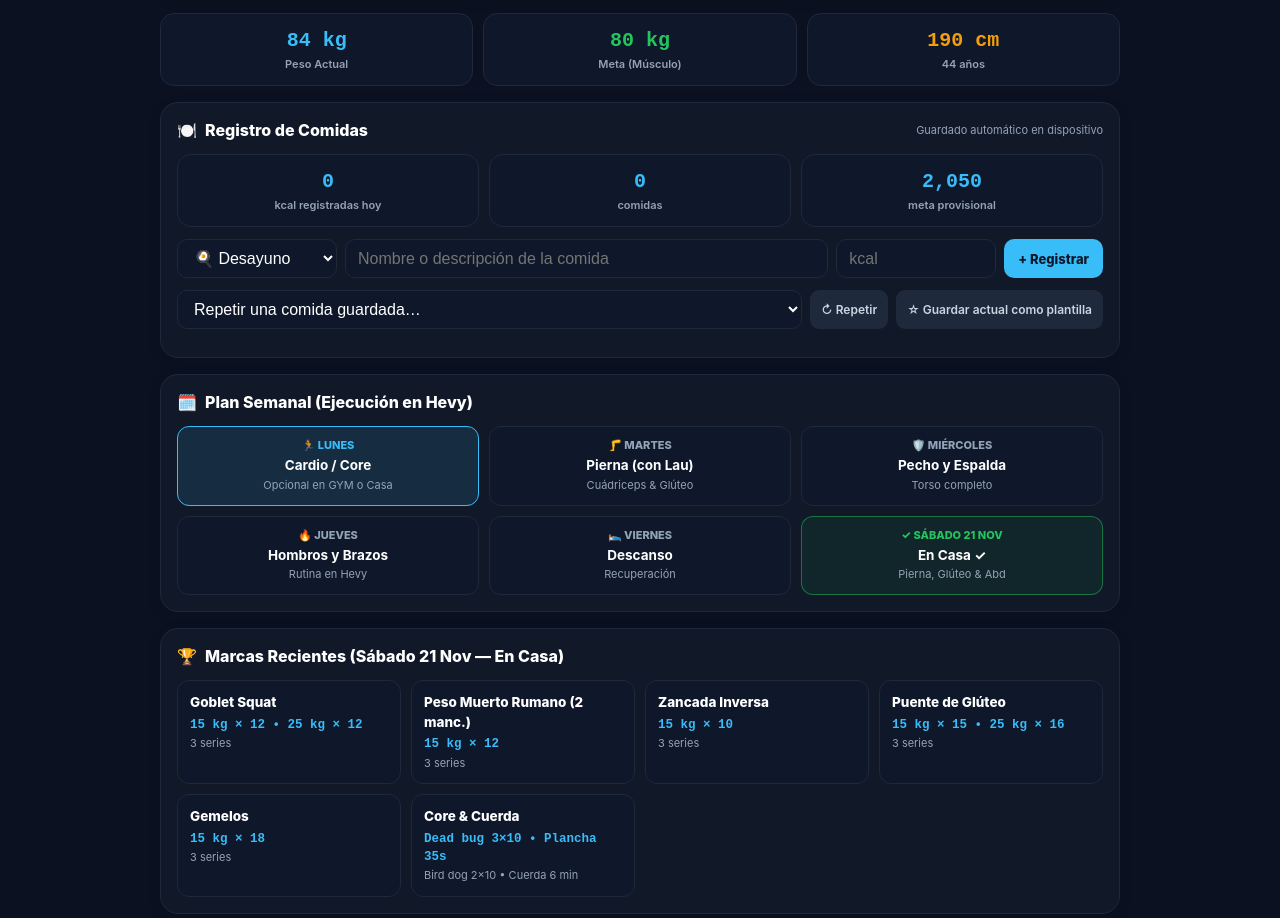
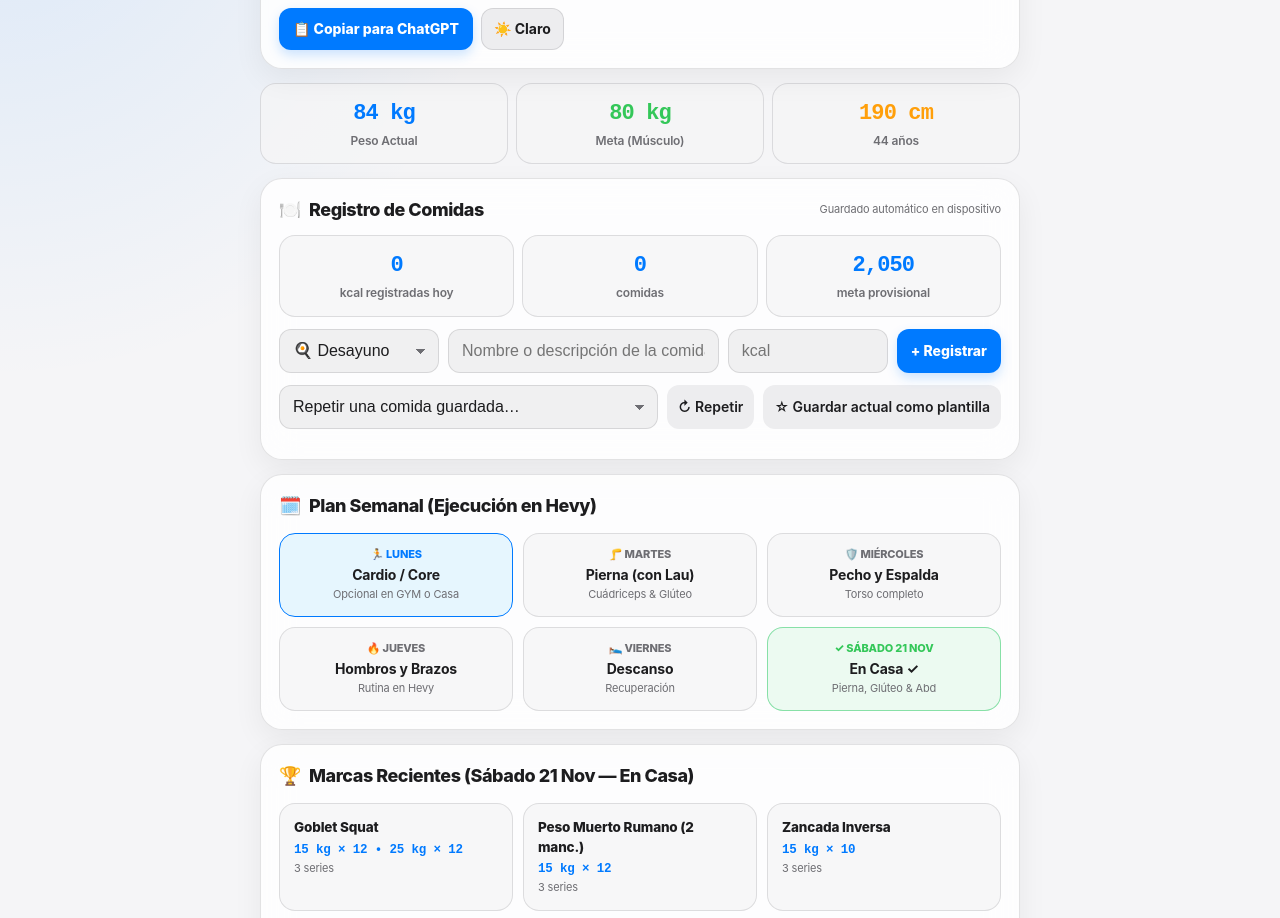
Before and after one commit to felifade/gym-plan, a plain HTML site: page index.html in a window 1280 px wide. Shown: the part 131-1049 px from the top of the page. Drawn offline with Linux system fonts and the light colour scheme.

Commit message:
Refina interfaz movil con estilo Apple

```diff
--- a/index.html
+++ b/index.html
@@ -136,6 +136,104 @@
     .record-title { font-weight: 800; font-size: 13.5px; color: var(--text-strong); }
     .record-val { font-size: 12.5px; color: var(--sky); font-weight: 700; margin-top: 3px; font-family: ui-monospace, monospace; }
     .record-date { font-size: 11px; color: var(--muted); margin-top: 2px; }
+    /* Apple-inspired UI refinement */
+    :root {
+      --bg: #f5f5f7;
+      --card: rgba(255,255,255,.82);
+      --card-inner: rgba(245,245,247,.78);
+      --border: rgba(60,60,67,.14);
+      --text: #3a3a3c;
+      --text-strong: #1d1d1f;
+      --muted: #6e6e73;
+      --sky: #007aff;
+      --sky-text: #ffffff;
+      --emerald: #34c759;
+      --amber: #ff9f0a;
+      --btn-sec-bg: rgba(118,118,128,.12);
+      --btn-sec-text: #1d1d1f;
+      --input-bg: rgba(118,118,128,.10);
+    }
+    [data-theme="dark"] {
+      --bg: #000000;
+      --card: rgba(28,28,30,.88);
+      --card-inner: rgba(44,44,46,.72);
+      --border: rgba(235,235,245,.16);
+      --text: #d1d1d6;
+      --text-strong: #f5f5f7;
+      --muted: #98989d;
+      --sky: #0a84ff;
+      --sky-text: #ffffff;
+      --btn-sec-bg: rgba(118,118,128,.24);
+      --btn-sec-text: #f5f5f7;
+      --input-bg: rgba(118,118,128,.20);
+    }
+    body {
+      background:
+        radial-gradient(circle at 0% 0%, rgba(0,122,255,.10), transparent 32rem),
+        var(--bg);
+      color: var(--text);
+      font-size: 16px;
+      letter-spacing: -.01em;
+    }
+    .container { max-width: 760px; gap: 14px; }
+    .card {
+      border: 1px solid var(--border);
+      border-radius: 22px;
+      padding: 18px;
+      box-shadow: 0 10px 30px rgba(0,0,0,.06);
+      backdrop-filter: blur(18px);
+      -webkit-backdrop-filter: blur(18px);
+    }
+    h1 { font-size: clamp(26px, 6vw, 34px); letter-spacing: -.045em; line-height: 1.08; }
+    .subtitle { font-size: 15px; color: var(--muted); }
+    .badge { font-size: 12px; padding: 5px 10px; border-radius: 999px; }
+    .section-title { font-size: 18px; letter-spacing: -.025em; margin-bottom: 14px; }
+    .kpi-grid { gap: 8px; }
+    .kpi-box { border-radius: 16px; padding: 14px 8px; }
+    .kpi-val { font-size: 22px; letter-spacing: -.04em; }
+    .kpi-lbl { font-size: 12px; color: var(--muted); }
+    .btn-primary, .btn-sec, .theme-btn {
+      min-height: 42px;
+      border-radius: 12px;
+      font-size: 14px;
+      transition: transform .16s ease, filter .16s ease, background .16s ease;
+    }
+    .btn-primary { box-shadow: 0 5px 12px rgba(0,122,255,.20); }
+    .btn-primary:active, .btn-sec:active, .theme-btn:active { transform: scale(.97); }
+    .log-form { gap: 9px; }
+    .log-input {
+      min-height: 44px;
+      border-radius: 12px;
+      border: 1px solid var(--border);
+      padding: 10px 13px;
+      color: var(--text-strong);
+    }
+    select.log-input {
+      appearance: none;
+      background-image: linear-gradient(45deg, transparent 50%, var(--muted) 50%), linear-gradient(135deg, var(--muted) 50%, transparent 50%);
+      background-position: calc(100% - 17px) 19px, calc(100% - 12px) 19px;
+      background-size: 5px 5px, 5px 5px;
+      background-repeat: no-repeat;
+      padding-right: 32px;
+    }
+    .log-item {
+      border-radius: 15px;
+      padding: 13px 14px;
+      line-height: 1.35;
+      font-size: 15px;
+    }
+    .day-box { border-radius: 16px; padding: 13px 10px; }
+    .day-focus { font-size: 14px; }
+    .record-card { border-radius: 16px; padding: 14px; }
+    @media (max-width: 560px) {
+      body { padding: 10px; padding-bottom: 28px; }
+      .card { padding: 15px; border-radius: 20px; }
+      .header { align-items: flex-start; }
+      .header-actions { width: 100%; justify-content: space-between; }
+      .log-form > * { width: 100%; max-width: none !important; }
+      .log-form .btn-primary, .log-form .btn-sec { width: auto; flex: 1; }
+      .kpi-val { font-size: 19px; }
+    }
   </style>
 </head>
 <body>
```
